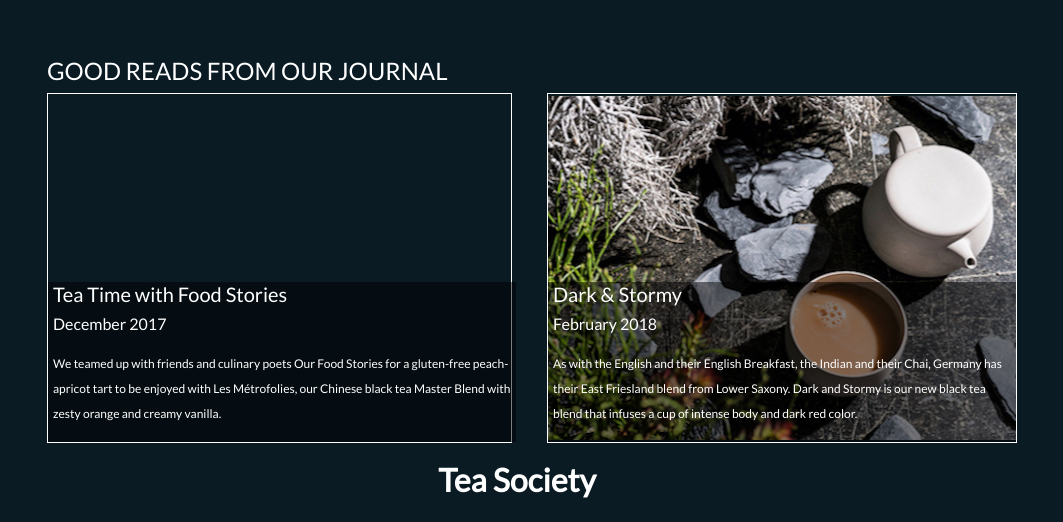
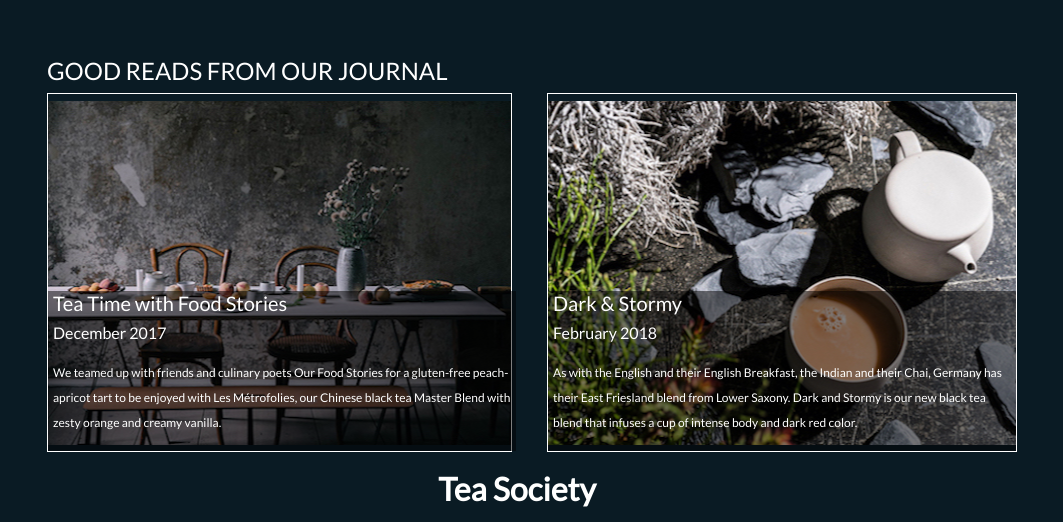
Before and after one commit to CinLiang/teahouse88, a plain HTML site: page index.html in a window 1280 px wide. Shown: the part 1042-1564 px from the top of the page, without its empty margins (108-1171 px from the left). Drawn offline with nearby package versions, Linux system fonts and the light colour scheme.

Commit message:
Fixed image names

```diff
--- a/css/style.css
+++ b/css/style.css
@@ -274,9 +274,9 @@ h4, h5, h6 {
 }
 
 .timages {
-	height: 350px;
+	height: 359px;
 	border: 1px solid white;
-	background: url('../image/best-afternoon.jpg.jpg') no-repeat center;
+	background: url('../image/best-afternoon.jpg') no-repeat center;
 }
 
 .tcontent {
@@ -298,7 +298,7 @@ h4, h5, h6 {
 }
 
 .timages1 {
-	height: 350px;
+	height: 359px;
 	border: 1px solid white;
 	background: url('../image/dark.jpg') no-repeat center;
 }
```
Also changed, not shown: 1 other file.
